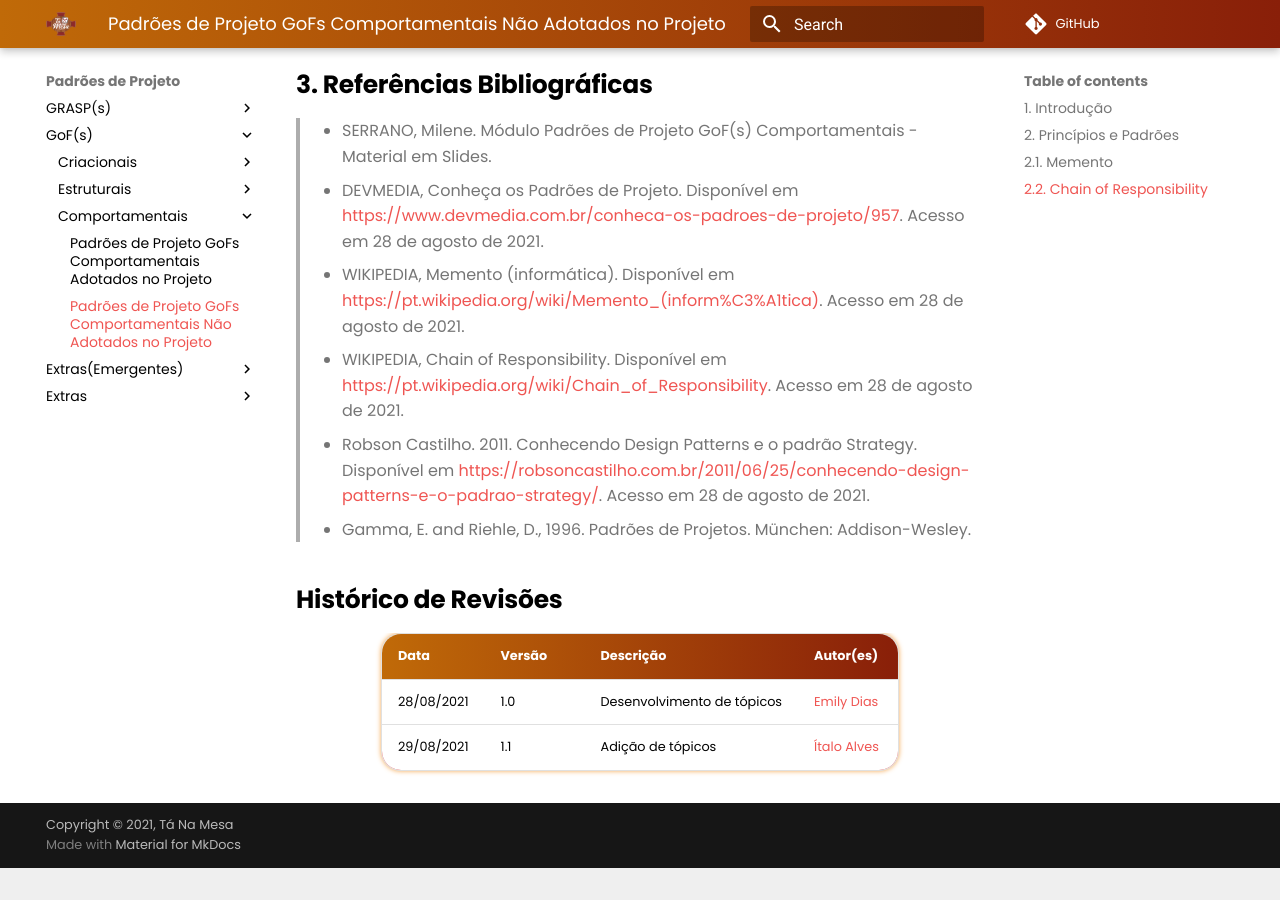
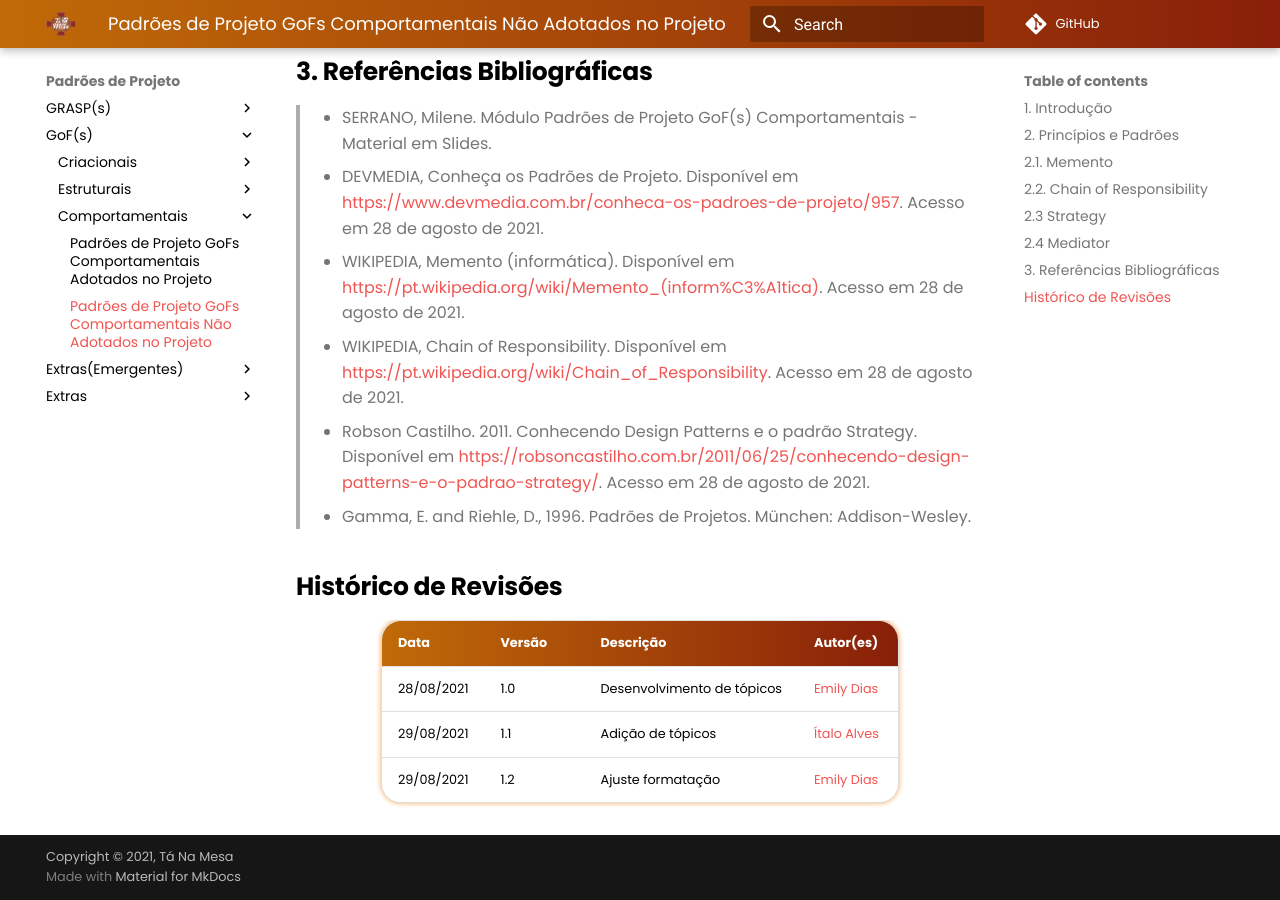
Before and after one commit to UnBArqDsw2021-1/2021.1_G02_TaNaMesa_docs, an MkDocs documentation site: the page built from docs/3-Padroes-de-Projeto/GoFs/Comportamentais/Padroes-Nao-Adotados-no-Projeto.md, in a window 1280 px wide and 900 px high, scrolled down 1596 px. Built offline with MkDocs 1.6.1 and Material for MkDocs 9.7.7, drawn with Linux system fonts in a browser that asks for light colours; comment, search, counter and statistics services are not loaded; before the commit the page ends 2464 px from its top, so only the background shows below that.

Commit message:
(#100) ajustando padrão

```diff
--- a/docs/3-Padroes-de-Projeto/GoFs/Comportamentais/Padroes-Nao-Adotados-no-Projeto.md
+++ b/docs/3-Padroes-de-Projeto/GoFs/Comportamentais/Padroes-Nao-Adotados-no-Projeto.md
@@ -16,11 +16,11 @@ Permite armazenar o estado interno de um objeto em um determinando momento, para
 
 Evita a dependência entre um objeto receptor e um objeto solicitante. A base mantém um ponteiro como "próximo“. Cada classe derivada implementa sua própria contribuição para manusear o pedido (request). Não será utilizado, pois essa parte de ter poder manter um ponteiro para o "próximo" não será necessário no sistema de restaurante do projeto.
 
-# 2.3 Strategy
+## 2.3 Strategy
 
 Permite definir uma família de algoritmos, fazer com que cada algoritmo se torne uma classe e tornar os objetos dessas classes intercambiáveis. Esse padrão nos ajuda a encapsular algoritmos de tomada de decisão em tempo de execução, isso significa que ao invés de implementar um algoritmo com todas as tomadas de decisão pré-definidas, nosso código pode receber instruções em tempo de execução e escolher qual estratégia ele seguirá. Não será utilizado, pois os algoritmos que serão implementados serão exclusivos de cada classe e não possuem complexidade suficiente para serem separados delas.
 
-# 2.4 Mediator
+## 2.4 Mediator
 
 Permite definir um objeto que encapsula a forma como um conjunto de objetos interage. O Mediator promove o acoplamento fraco ao evitar que os objetos se refiram uns aos outros explicitamente e permite variar suas interações de forma independente. Ou seja, reduza as dependências caóticas entre objetos. Não será utilizado, pois as relações entre as classes estão bem definidas e não há dependências circulares.
 
@@ -39,3 +39,4 @@ Permite definir um objeto que encapsula a forma como um conjunto de objetos inte
 | :--------- | :----- | :------------------------- | :------------------------------------------- |
 | 28/08/2021 | 1.0    | Desenvolvimento de tópicos | [Emily Dias](https://github.com/emysdias)    |
 | 29/08/2021 | 1.1    | Adição de tópicos          | [Ítalo Alves](https://github.com/alvesitalo) |
+| 29/08/2021 | 1.2    | Ajuste formatação          | [Emily Dias](https://github.com/emysdias)    |
```
Also changed, not shown: docs/3-Padroes-de-Projeto/GoFs/Comportamentais/Padroes-Adotados-no-Projeto.md (+2 -1 lines).
